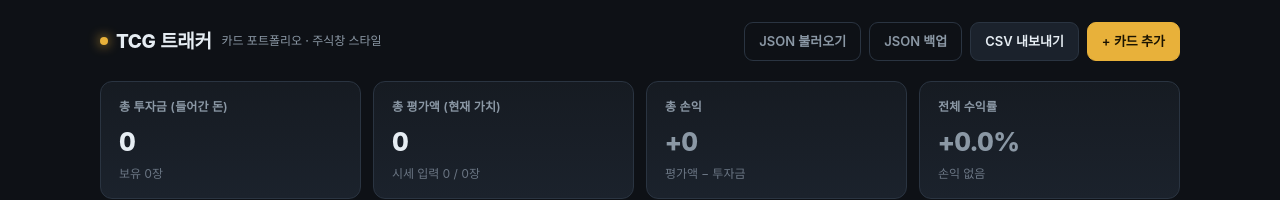
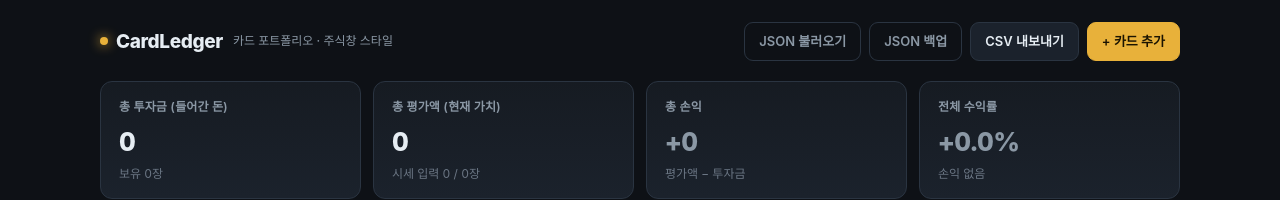
Before and after one commit to tmodel79/tcg-tracker, a Next.js app: page / in a window 1280 px wide. Shown: the top 200 px of the page. Built offline with nearby package versions, Linux system fonts and the light colour scheme; no server answers; the database is empty.

Commit message:
rebrand: TCG 트래커 → CardLedger

```diff
--- a/app/layout.tsx
+++ b/app/layout.tsx
@@ -2,7 +2,7 @@ import type { Metadata } from 'next'
 import './globals.css'
 
 export const metadata: Metadata = {
-  title: 'TCG 트래커 — 카드 포트폴리오',
+  title: 'CardLedger — 카드 포트폴리오',
   description: '카드 컬렉션을 주식 포트폴리오처럼 관리. 총원가·손익·수익률 한 화면에서.',
 }
 
--- a/app/page.tsx
+++ b/app/page.tsx
@@ -92,7 +92,7 @@ export default function HomePage() {
   const handleCsvExport = () => {
     if (cards.length === 0) { toast('내보낼 카드가 없어요'); return }
     const blob = buildCsvBlob(cards)
-    downloadBlob(blob, `TCG_트래커_${stamp()}.csv`)
+    downloadBlob(blob, `CardLedger_${stamp()}.csv`)
     toast('CSV를 내려받았어요')
   }
 
@@ -100,7 +100,7 @@ export default function HomePage() {
   const handleJsonBackup = () => {
     if (cards.length === 0) { toast('백업할 카드가 없어요'); return }
     const blob = new Blob([JSON.stringify(cards, null, 2)], { type: 'application/json' })
-    downloadBlob(blob, `TCG_백업_${stamp()}.json`)
+    downloadBlob(blob, `CardLedger_backup_${stamp()}.json`)
     toast('백업 파일을 내려받았어요')
   }
 
@@ -143,7 +143,7 @@ export default function HomePage() {
         <div style={{ display: 'flex', alignItems: 'baseline', gap: 10 }}>
           <h1 style={{ fontSize: 19, fontWeight: 800, margin: 0, letterSpacing: '-0.02em', display: 'flex', alignItems: 'center', gap: 8 }}>
             <span style={{ width: 8, height: 8, borderRadius: '50%', background: 'var(--accent)', boxShadow: '0 0 12px var(--accent)', display: 'inline-block' }} />
-            TCG 트래커
+            CardLedger
           </h1>
           <small style={{ color: 'var(--muted)', fontSize: 12, fontWeight: 500 }}>
             카드 포트폴리오 · 주식창 스타일
```
